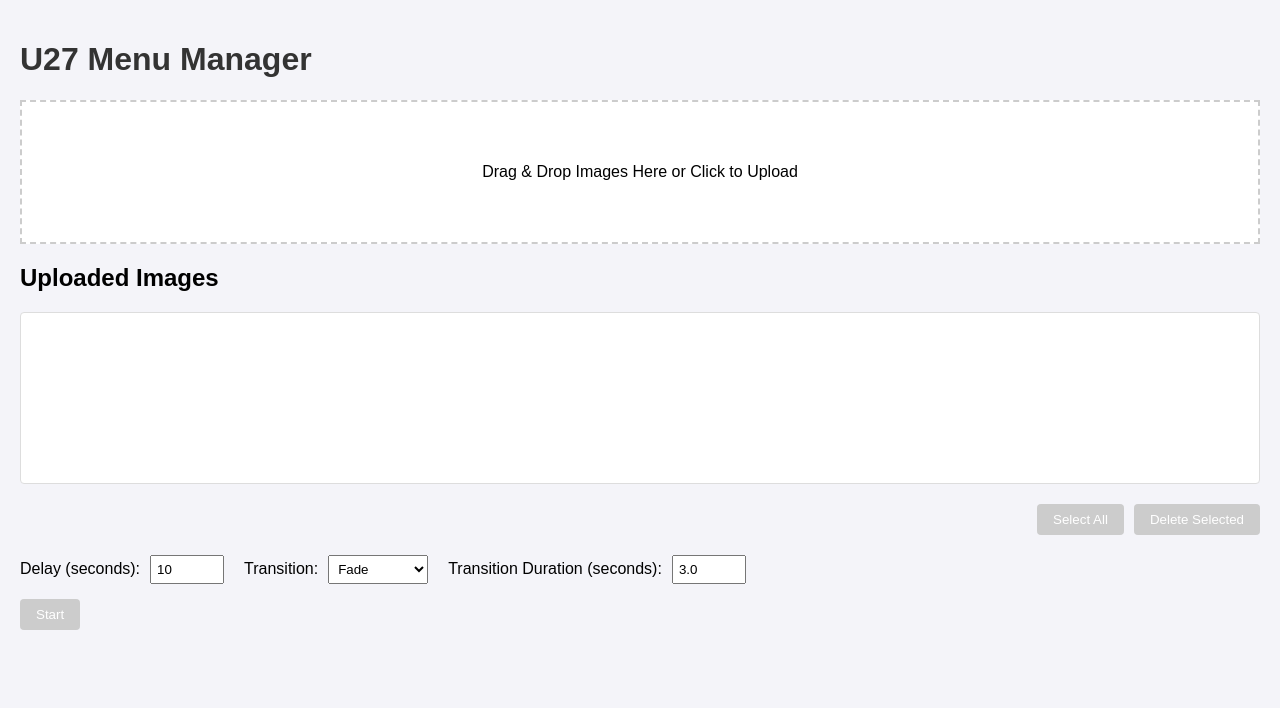
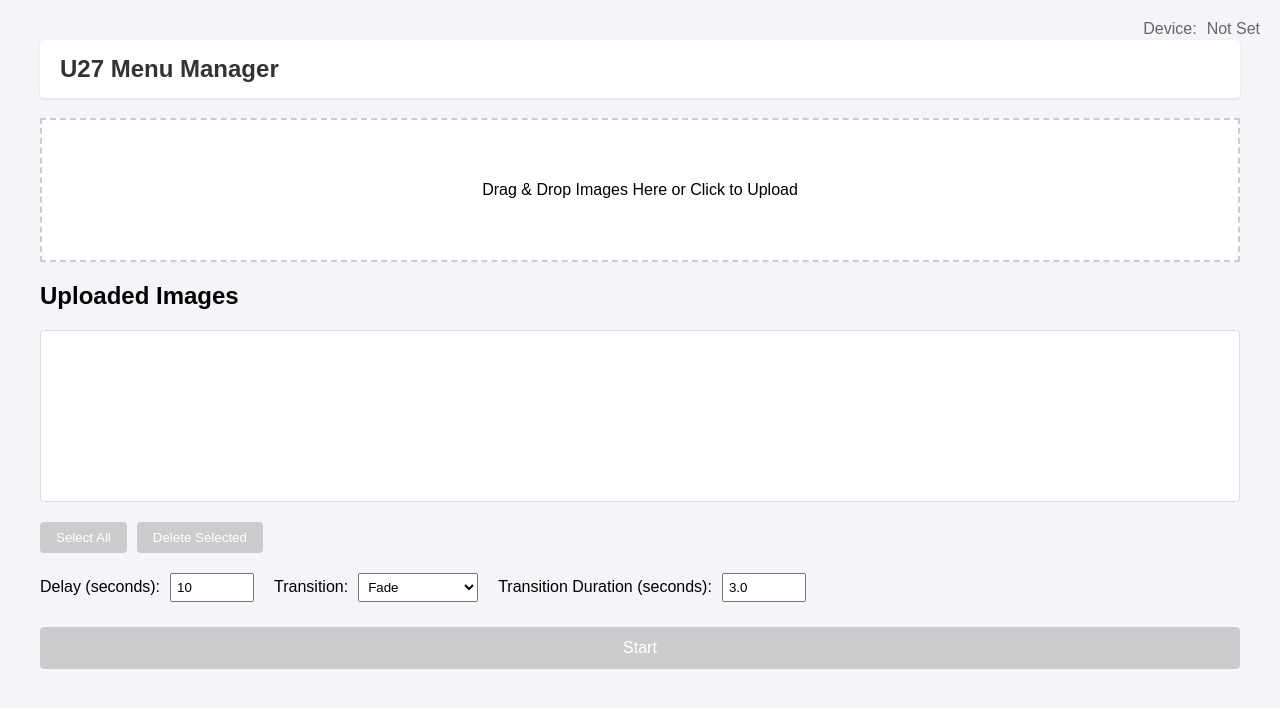
Before and after one commit to bluevisor/PiMenuManager, a Flask app: page / in a window 1280 px wide. Shown: the top 708 px of the page. Run offline with Flask 3, Linux system fonts and the light colour scheme.

Commit message:
desktop version working

```diff
--- a/app.py
+++ b/app.py
@@ -189,5 +189,12 @@ def delete_images():
     save_image_order({'order': order})
     return jsonify({'status': 'success'})
 
+@app.route('/set_device_name', methods=['POST'])
+def set_device_name():
+    name = request.json.get('name', '')
+    # You can store this in a config file or database if needed
+    # For now, we'll just acknowledge the request
+    return jsonify({'status': 'success', 'name': name})
+
 if __name__ == '__main__':
     app.run(host='0.0.0.0', port=5000)
--- a/templates/index.html
+++ b/templates/index.html
@@ -185,10 +185,134 @@
             background-color: #4CAF50;
             transition: width 0.3s;
         }
+        .device-name {
+            position: absolute;
+            top: 20px;
+            right: 20px;
+            display: flex;
+            align-items: center;
+            gap: 10px;
+            font-size: 16px;  /* Slightly larger font */
+            cursor: pointer;  /* Indicate clickable */
+        }
+
+        .device-name span {
+            color: #666;
+        }
+        .header {
+            display: flex;
+            justify-content: space-between;
+            align-items: center;
+            padding: 20px;
+            margin-bottom: 20px;
+        }
+
+        .header h1 {
+            margin: 0;  /* Remove default margin */
+            font-size: 24px;
+        }
+
+        .device-name {
+            font-size: 16px;
+            cursor: pointer;
+            color: #666;
+        }
+
+        .slideshow-controls {
+            margin-top: 20px;
+            width: 100%;
+        }
+
+        #start-slideshow {
+            width: 100%;
+            padding: 12px;
+            font-size: 16px;
+            background-color: #4CAF50;
+            color: white;
+            border: none;
+            border-radius: 4px;
+            cursor: pointer;
+            transition: background-color 0.3s;
+            margin-top: 10px;
+        }
+
+        #start-slideshow.active {
+            background-color: #f44336;
+        }
+
+        #start-slideshow:disabled {
+            background-color: #cccccc;
+            cursor: not-allowed;
+        }
+        .slideshow-controls {
+            margin-top: 20px;
+            width: 100%;
+        }
+
+        .slideshow-options {
+            display: flex;
+            gap: 20px;
+            margin-bottom: 15px;
+            align-items: center;
+        }
+
+        .slideshow-options label {
+            display: flex;
+            align-items: center;
+            gap: 10px;
+        }
+
+        .slideshow-options input[type="number"] {
+            width: 70px;
+            padding: 5px;
+        }
+
+        .slideshow-options select {
+            padding: 5px;
+            min-width: 120px;
+        }
+        .container {
+            max-width: 1200px;
+            margin: 0 auto;
+            padding: 20px;
+        }
+
+        .header {
+            display: flex;
+            justify-content: space-between;
+            align-items: center;
+            margin-bottom: 20px;
+            background-color: #fff;
+            padding: 15px 20px;
+            border-radius: 4px;
+            box-shadow: 0 1px 3px rgba(0,0,0,0.1);
+        }
+
+        .header h1 {
+            margin: 0;
+            font-size: 24px;
+            color: #333;
+        }
+
+        .device-name {
+            font-size: 16px;
+            cursor: pointer;
+            color: #666;
+        }
+
+        .device-name:hover {
+            color: #333;
+        }
     </style>
 </head>
 <body>
+    <div class="container">
+        <div class="header">
             <h1>U27 Menu Manager</h1>
+            <div class="device-name" id="device-name-display">
+                Device: <span id="device-name-text">Click here to set Device Name</span>
+            </div>
+        </div>
         <div id="upload-area">
             Drag & Drop Images Here or Click to Upload
             <form id="upload-form" style="display:none;">
@@ -213,6 +337,7 @@
             {% endfor %}
         </div>
         <div class="image-controls">
+            <div class="control-row">
                 <div class="pagination" id="pagination">
                     <button id="prev-page" disabled>&lt; Previous</button>
                     <span id="page-info">Page 1</span>
@@ -223,8 +348,9 @@
                     <button id="delete-selected" disabled>Delete Selected</button>
                 </div>
             </div>
-    <div class="controls">
-        <div class="slideshow-settings">
+        </div>
+        <div class="slideshow-controls">
+            <div class="slideshow-options">
                 <label>
                     Delay (seconds):
                     <input type="number" id="slideshow-delay" value="10" min="1" max="60">
@@ -246,6 +372,7 @@
                 </label>
             </div>
             <button id="start-slideshow" disabled>Start</button>
+        </div>
     </div>
     <script>
         const uploadArea = document.getElementById('upload-area');
@@ -559,6 +686,38 @@
 
         // Call updateSelectedImages on page load
         updateSelectedImages();
+
+        // Add device name handling
+        const deviceNameDisplay = document.getElementById('device-name-display');
+        const deviceNameText = document.getElementById('device-name-text');
+
+        // Load device name from localStorage
+        let deviceName = localStorage.getItem('deviceName') || '';
+        updateDeviceNameDisplay();
+
+        function updateDeviceNameDisplay() {
+            deviceNameText.textContent = deviceName || 'Not Set';
+        }
+
+        deviceNameDisplay.addEventListener('click', () => {
+            const newName = prompt('Enter device name:', deviceName);
+            if (newName !== null) {  // User didn't cancel
+                deviceName = newName.trim();
+                localStorage.setItem('deviceName', deviceName);
+                updateDeviceNameDisplay();
+
+                // Send device name to server
+                fetch('/set_device_name', {
+                    method: 'POST',
+                    headers: {
+                        'Content-Type': 'application/json'
+                    },
+                    body: JSON.stringify({ name: deviceName })
+                }).catch(error => {
+                    console.error('Error saving device name:', error);
+                });
+            }
+        });
     </script>
 </body>
 </html>
```
Lines whose indentation alone changed are shown as unchanged.
